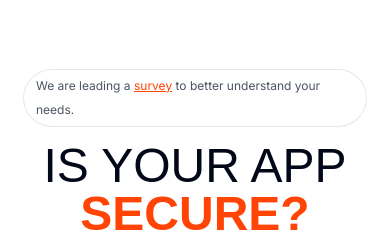
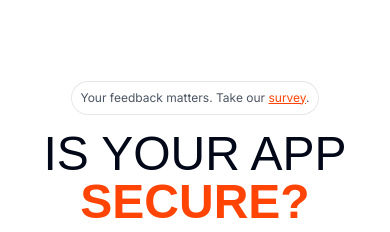
Before and after one commit to App-Prove/web-platform, a Next.js app: page / in a window 390 px wide. Shown: the part 156-388 px from the top of the page. Built offline with nearby package versions, Linux system fonts and the light colour scheme; no server answers; a web font is replaced by a local one.

Commit message:
fix: shorten text to not wrap on mobile

```diff
--- a/app/page.tsx
+++ b/app/page.tsx
@@ -42,11 +42,11 @@ export default function Home() {
     <div className="min-h-full mb-24 w-full overflow-visible">
       <Toaster />
       <div className="flex flex-col h-[80vh] sm:h-[100svh] relative overflow-visible justify-center ">
-          <div className="mx-auto flex mb-4 sm:mb-8 sm:flex sm:justify-center">
-            <Link href="survey" className="relative rounded-full px-3 py-1 text-xs sm:text-sm leading-6 text-gray-600 ring-1 ring-gray-900/10 hover:ring-gray-900/20">
-              We are leading a <span className="text-orange underline">survey</span> to better understand your needs.{' '}
-            </Link>
-          </div>
+        <div className="mx-auto flex mb-4 sm:mb-8 sm:flex sm:justify-center">
+          <Link href="survey" className="relative rounded-full px-2 py-1 text-xs sm:text-sm text-center leading-6 text-gray-600 ring-1 ring-gray-900/10 hover:ring-gray-900/20">
+            Your feedback matters. Take our <span className="text-orange underline">survey</span>.
+          </Link>
+        </div>
         <h1 className={cn("text-5xl font-medium text-center", whyte.className)}>
           IS YOUR APP
           <strong className="text-orange"> SECURE?</strong>
```
